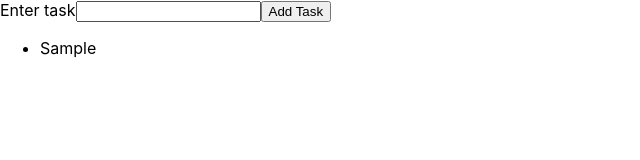
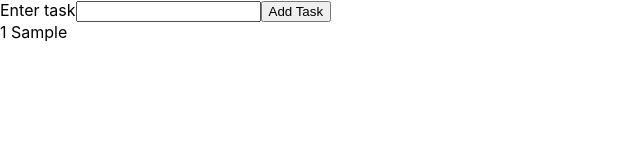
Before and after one commit to Nam-Nguyen-Dev/task-app, a React (Create React App) app: page / in a window 1280 px wide. Both pictures are taken after typing "Sample" into the empty fields and a click on the button "Add Task". Shown: the top 160 px of the page, without its empty margins (0-640 px from the left). Built offline with nearby package versions, Linux system fonts and the light colour scheme.

Commit message:
each task displays its number

```diff
--- a/src/App.js
+++ b/src/App.js
@@ -11,6 +11,7 @@ class App extends Component {
       task: {
         text: '',
         id: uniqid(),
+        index: 0,
       },
       tasks: [],
     }
@@ -22,6 +23,7 @@ class App extends Component {
       task: {
         text: e.target.value,
         id: this.state.task.id,
+        index: this.state.tasks.length + 1,
       }
     })
   }
--- a/src/components/Overview.js
+++ b/src/components/Overview.js
@@ -4,11 +4,14 @@ const Overview = (props) => {
     const { tasks } = props
 
     return (
-        <ul>
-        {tasks.map(task => {
-            return <li key={task.id}>{task.text}</li>
+        //<ul>
+        <div>
+            {tasks.map(task => {
+                return <div>{task.index} {task.text}</div>
         })}
-        </ul>
+        </div>
+
+        //</ul>
     )
 }
 
```
